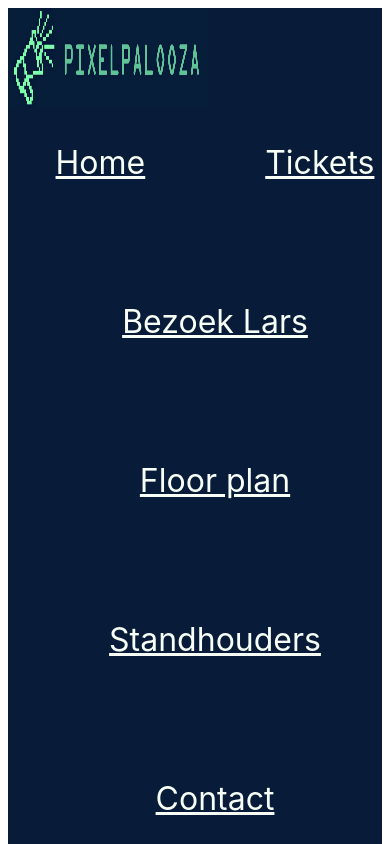
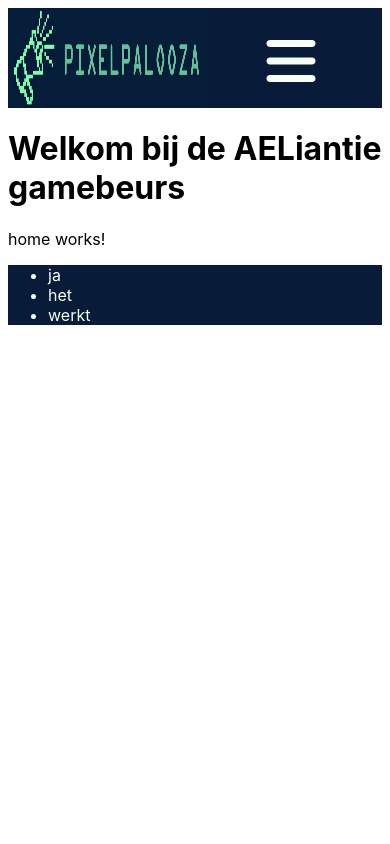
Before and after one commit to GlupekEJ/GameEvent, an Angular app in the folder Client/: page / in a window 390 px wide. Shown: the top 844 px of the page. Built offline with nearby package versions, Linux system fonts and the light colour scheme.

Commit message:
icon size aangepast en media queries gemaakt voor verschillende screen sizes

```diff
--- a/Client/src/app/header-nav/header-nav.component.css
+++ b/Client/src/app/header-nav/header-nav.component.css
@@ -14,13 +14,17 @@ ul {
   flex-direction: row;
   flex-wrap: wrap;
   justify-content: center;
-  margin-top: 35px;
-  gap: 120px;
+  margin-top: 75px;
+  gap: 80px;
   list-style-type: none;
-  font-size: xx-large;
+  font-size: x-large;
 }
 a {
   color: #f7fff7;
+}
+.logo {
+  height: "200px";
+  width: "300px";
 }
 
 .icoon {
@@ -28,3 +32,119 @@ a {
   font-size: xx-large;
   margin: 25px;
 }
+
+.burger {
+  display: none;
+  position: relative;
+  left: 60vw;
+  top: 50px;
+  height: 80px;
+  width: 80px;
+}
+.fa-solid,
+.fa-bars {
+  font-size: 5em;
+}
+
+@media only screen and (max-width: 1400px) {
+  /*Tablets [601px -> 1200px]*/
+  ul {
+    gap: 70px;
+  }
+}
+
+@media only screen and (max-width: 1300px) {
+  /*Tablets [601px -> 1200px]*/
+  ul {
+    gap: 40px;
+  }
+}
+@media only screen and (max-width: 1200px) {
+  /*Tablets [601px -> 1200px]*/
+  ul {
+    gap: 60px;
+    font-size: larger;
+  }
+}
+
+@media only screen and (max-width: 1200px) {
+  /*Tablets [601px -> 1200px]*/
+  ul {
+    gap: 40px;
+    font-size: larger;
+  }
+}
+
+@media only screen and (max-width: 1100px) {
+  /*Tablets [601px -> 1200px]*/
+  ul {
+    display: none;
+  }
+  .burger {
+    display: flex;
+  }
+}
+@media only screen and (max-width: 1000px) {
+  /*Tablets [601px -> 1200px]*/
+  ul {
+    display: none;
+  }
+  .burger {
+    display: flex;
+    left: 50vw;
+  }
+}
+
+@media only screen and (max-width: 800px) {
+  /*Tablets [601px -> 1200px]*/
+  ul {
+    display: none;
+  }
+  .burger {
+    display: flex;
+    left: 40vw;
+  }
+}
+
+@media only screen and (max-width: 650px) {
+  /*Tablets [601px -> 1200px]*/
+  ul {
+    display: none;
+  }
+  .burger {
+    display: flex;
+    left: 30vw;
+  }
+}
+@media only screen and (max-width: 560px) {
+  /*Tablets [601px -> 1200px]*/
+  ul {
+    display: none;
+  }
+  .burger {
+    display: flex;
+    left: 20vw;
+  }
+}
+
+@media only screen and (max-width: 400px) {
+  /*Tablets [601px -> 1200px]*/
+  ul {
+    display: none;
+  }
+  .burger {
+    display: flex;
+    left: 15vw;
+    top: 25px;
+    height: 40px;
+    width: 40px;
+  }
+  .fa-solid,
+  .fa-bars {
+    font-size: 3.5em;
+  }
+  .logo {
+    height: 100px;
+    width: 200px;
+  }
+}
--- a/Client/src/app/header-nav/header-nav.component.html
+++ b/Client/src/app/header-nav/header-nav.component.html
@@ -1,12 +1,11 @@
 <header>
   <nav>
     <img
+      class="logo"
       src="assets/images/LOGO_FRONTEND_GAME_EVENT1.png"
-      height="100px"
-      width="200px"
       alt="icooon"
     />
-    <div class="icoon"></div>
+
     <ul>
       <li><a routerLink="/">Home</a></li>
       <li><a routerLink="/tickets">Tickets</a></li>
@@ -15,5 +14,6 @@
       <li><a routerLink="/standhouders">Standhouders</a></li>
       <li><a routerLink="/contact">Contact</a></li>
     </ul>
+    <div class="burger"><i class="fa-solid fa-bars"></i></div>
   </nav>
 </header>
--- a/Client/src/index.html
+++ b/Client/src/index.html
@@ -12,6 +12,10 @@
       href="https://fonts.googleapis.com/css2?family=Satisfy&display=swap"
       rel="stylesheet"
     />
+    <script
+      src="https://kit.fontawesome.com/138fb310ae.js"
+      crossorigin="anonymous"
+    ></script>
   </head>
   <body>
     <app-root></app-root>
```
